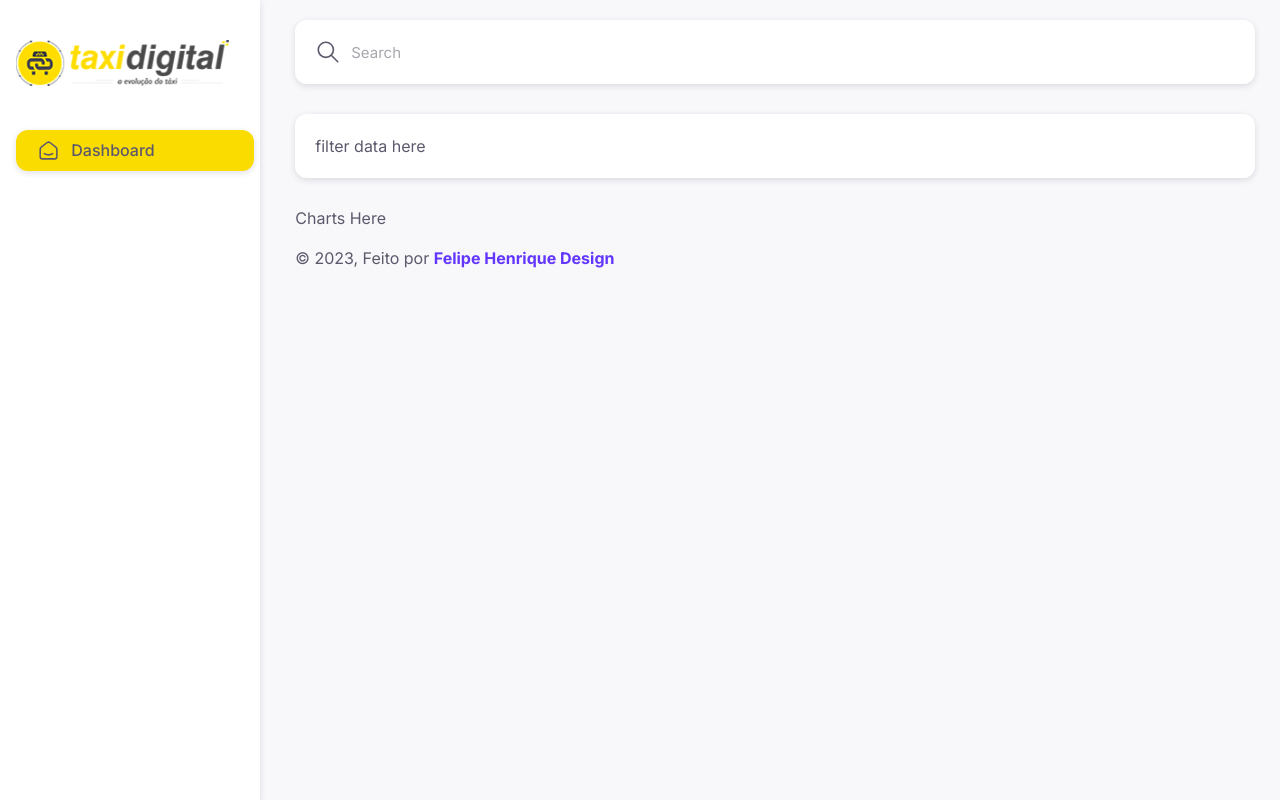
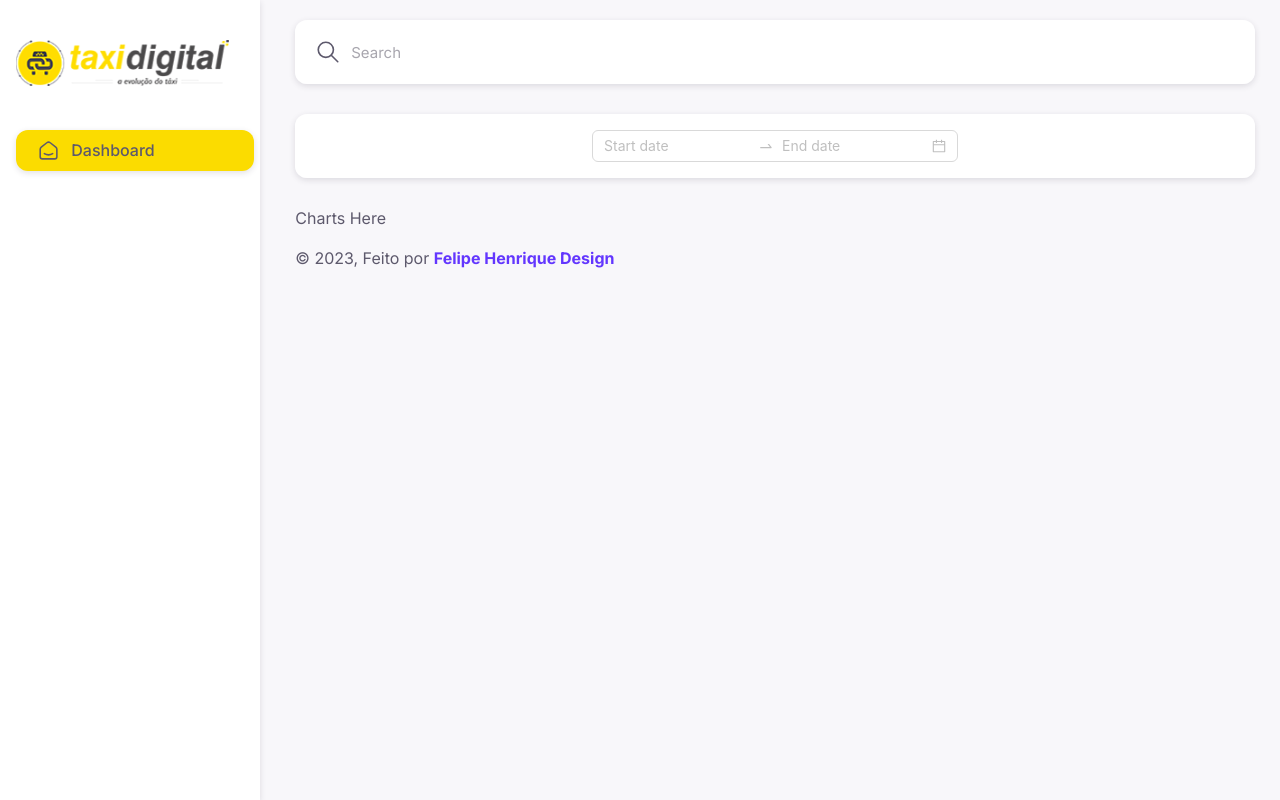
Before and after one commit to VictorBasso36/UI-UX-Dashboard-Next14, a Next.js app: page /Dashboard/Home in a window 1280 px wide. Built offline with nearby package versions, Linux system fonts and the light colour scheme.

Commit message:
add datapicker tsx

```diff
--- a/app/Dashboard/Home/Home.module.css
+++ b/app/Dashboard/Home/Home.module.css
@@ -12,7 +12,7 @@
     padding-right: 20px;
     margin-top: 20px;
     display: flex;
-    justify-content: space-between;
+    justify-content: center;
     align-items: center;
     margin-bottom: 30px;
 }
--- a/app/Dashboard/Home/page.tsx
+++ b/app/Dashboard/Home/page.tsx
@@ -1,12 +1,15 @@
 
 
+"use client"
 import styles from './Home.module.css'
+import { DatePicker, Space } from 'antd';
+const { RangePicker } = DatePicker;
 
 export default function Teste() {
   return (
     <section className={styles.main}>
       <div className={styles.DataFilter}>
-          filter data here
+        <RangePicker />
       </div>
       <div className={styles.ChartsHere}>
           Charts Here
--- a/app/Dashboard/common/Navigation.tsx
+++ b/app/Dashboard/common/Navigation.tsx
@@ -4,10 +4,22 @@ import styles from './Navigation.module.css'
 import Link from 'next/link'
 import { usePathname  } from 'next/navigation'
 import { DashboardContext } from '../layoutProvider'
+import { useEffect, useState } from 'react'
 
 export default function Navigation() {
   const searchParams = usePathname()
   const {open, setOpen} = DashboardContext()
+
+
+
+  useEffect(()=>{
+    if (typeof window !== 'undefined') {
+      let width = window.innerWidth;
+      if(width < 1150){
+        setOpen(false);
+      }
+    }
+  },[])
 
   return (
     <main className={styles.main} style={{marginLeft: open ? '0px' : '-260px'}}>
--- a/app/Dashboard/common/SearchBar.tsx
+++ b/app/Dashboard/common/SearchBar.tsx
@@ -1,7 +1,5 @@
 "use client"
-import Image from 'next/image'
 import styles from './SearchBar.module.css'
-import Link from 'next/link'
 import { DashboardContext } from '../layoutProvider'
 
 export default function SearchBar() {
--- a/app/Dashboard/layoutProvider.tsx
+++ b/app/Dashboard/layoutProvider.tsx
@@ -28,38 +28,6 @@ export function DashboardProvider({ children }: OpenProviderProps) {
     //SearchBarProvider
     const[openSearch, setOpenSearch] = useState<boolean>(false)
 
-
-
-    // pageWidth
-    const [screenWidth, setScreenWidth] = useState<number>(0);
-
-    useEffect(() => {
-        const handleResize = () => {
-            if (typeof window !== 'undefined') {
-                const newScreenWidth = window.innerWidth || 0;
-                setScreenWidth(newScreenWidth);
-
-                if (newScreenWidth > 1150) {
-                    setOpen(true);
-                } else {
-                    setOpen(false);
-                }
-            }
-        };
-
-        // Adiciona o ouvinte de evento durante a montagem do componente
-        if (typeof window !== 'undefined') {
-            window.addEventListener('resize', handleResize);
-        }
-
-        // Remove o ouvinte de evento quando o componente for desmontado
-        return () => {
-            if (typeof window !== 'undefined') {
-                window.removeEventListener('resize', handleResize);
-            }
-        };
-    }, [screenWidth]);
-
     return (
         <OpenContext.Provider
         value={{ open, setOpen, setOpenSearch, openSearch }}
```
Also changed, not shown: package.json (+9 -4 lines), 1 other file (tests, documents, lock files or other folders).
